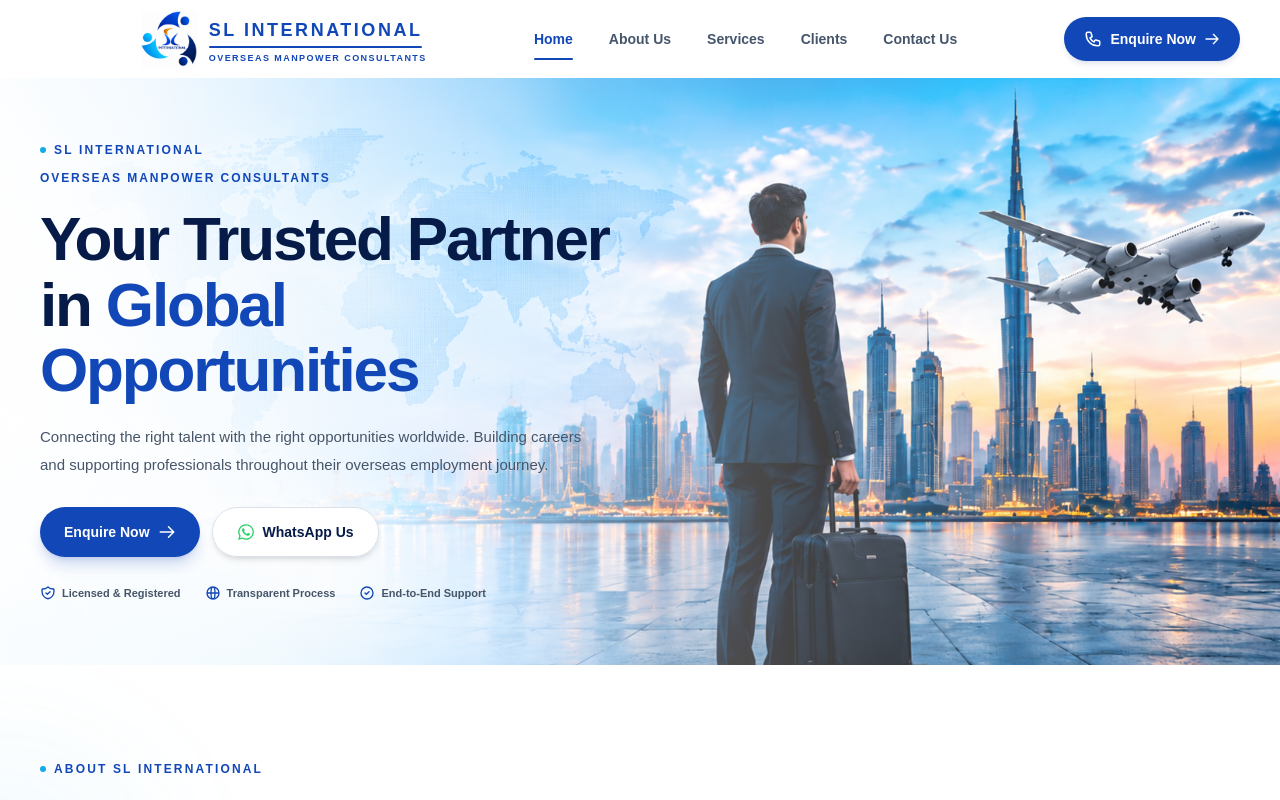
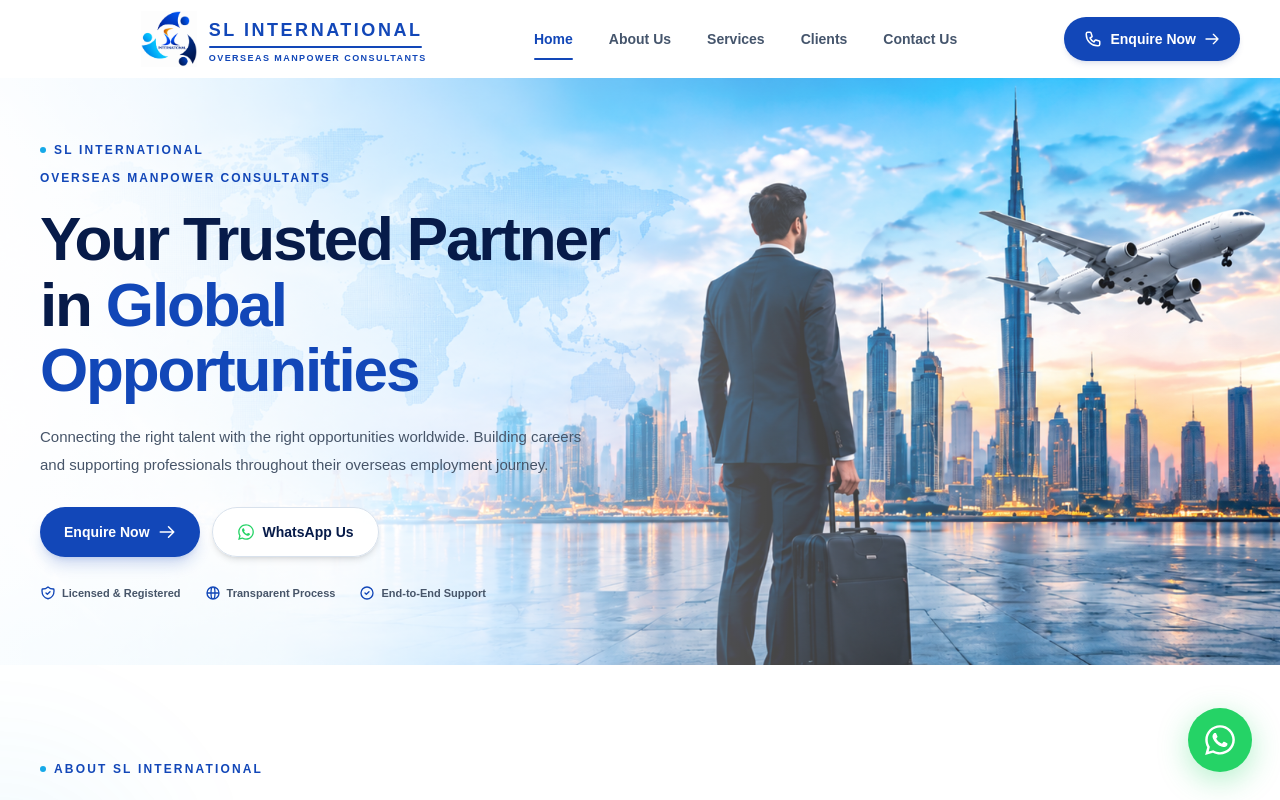
Before and after one commit to pavankrishtaiahveguru/sl-international, a Next.js app: page / in a window 1280 px wide. Shown: the top 800 px of the page. Built offline with nearby package versions, Linux system fonts and the light colour scheme.

Commit message:
added flowiting whats app icon

```diff
--- a/src/app/layout.js
+++ b/src/app/layout.js
@@ -2,6 +2,7 @@ import { Geist, Geist_Mono } from "next/font/google";
 import "./globals.css";
 import Navbar from "@/components/layout/Navbar";
 import Footer from "@/components/layout/Footer";
+import FloatingWhatsApp from "@/components/common/FloatingWhatsApp";
 
 const geistSans = Geist({
   variable: "--font-geist-sans",
@@ -53,6 +54,7 @@ export default function RootLayout({ children }) {
         <main className="flex-1">{children}</main>
 
         <Footer />
+        <FloatingWhatsApp />
       </body>
     </html>
   );
--- /dev/null
+++ b/src/components/common/FloatingWhatsApp.jsx
@@ -0,0 +1,99 @@
+"use client";
+
+import Link from "next/link";
+import { FaWhatsapp } from "react-icons/fa";
+
+const phoneNumber = "918725236116";
+
+const whatsappMessage = encodeURIComponent(
+  "Hello SL International, I would like to enquire about your overseas recruitment services.",
+);
+
+export default function FloatingWhatsApp() {
+  const whatsappUrl = `https://wa.me/${phoneNumber}?text=${whatsappMessage}`;
+
+  return (
+    <Link
+      href={whatsappUrl}
+      target="_blank"
+      rel="noopener noreferrer"
+      aria-label="Chat with SL International on WhatsApp"
+      className="
+        group
+        fixed
+        bottom-6
+        right-5
+        z-[60]
+        flex
+        h-14
+        w-14
+        items-center
+        justify-center
+        rounded-full
+        bg-[#25D366]
+        text-white
+        shadow-[0_8px_30px_rgba(37,211,102,0.35)]
+        transition-all
+        duration-300
+        hover:-translate-y-1
+        hover:scale-105
+        hover:bg-[#20BD5A]
+        sm:bottom-7
+        sm:right-7
+        sm:h-16
+        sm:w-16
+      "
+    >
+      {/* Pulse ring */}
+      <span
+        aria-hidden="true"
+        className="
+          absolute
+          inset-0
+          rounded-full
+          bg-[#25D366]
+          opacity-30
+          animate-ping
+        "
+      />
+
+      {/* WhatsApp icon */}
+      <FaWhatsapp
+        className="
+          relative
+          z-10
+          text-[30px]
+          sm:text-[34px]
+        "
+      />
+
+      {/* Hover label */}
+      <span
+        className="
+          pointer-events-none
+          absolute
+          right-[calc(100%+12px)]
+          top-1/2
+          hidden
+          -translate-y-1/2
+          whitespace-nowrap
+          rounded-lg
+          bg-[#071B49]
+          px-3
+          py-2
+          text-xs
+          font-semibold
+          text-white
+          opacity-0
+          shadow-lg
+          transition-all
+          duration-300
+          group-hover:opacity-100
+          sm:block
+        "
+      >
+        Chat on WhatsApp
+      </span>
+    </Link>
+  );
+}
```
